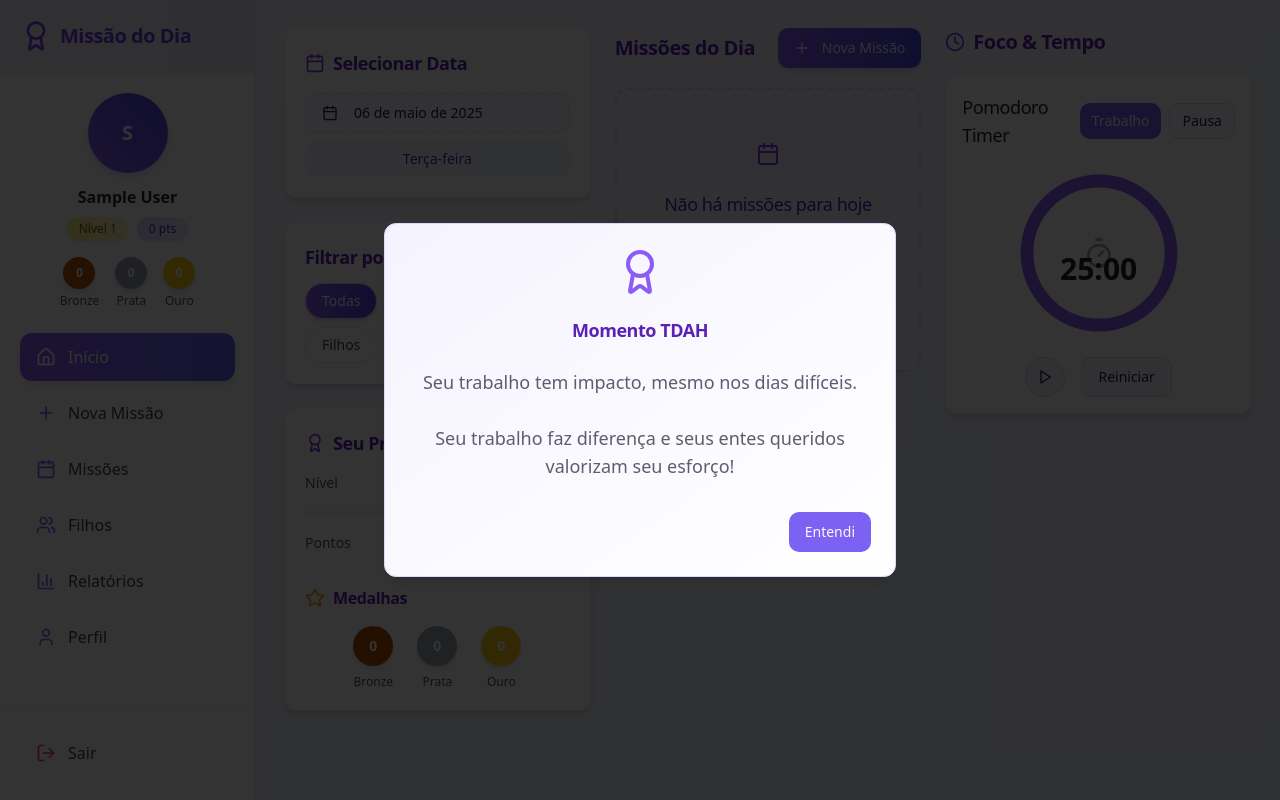
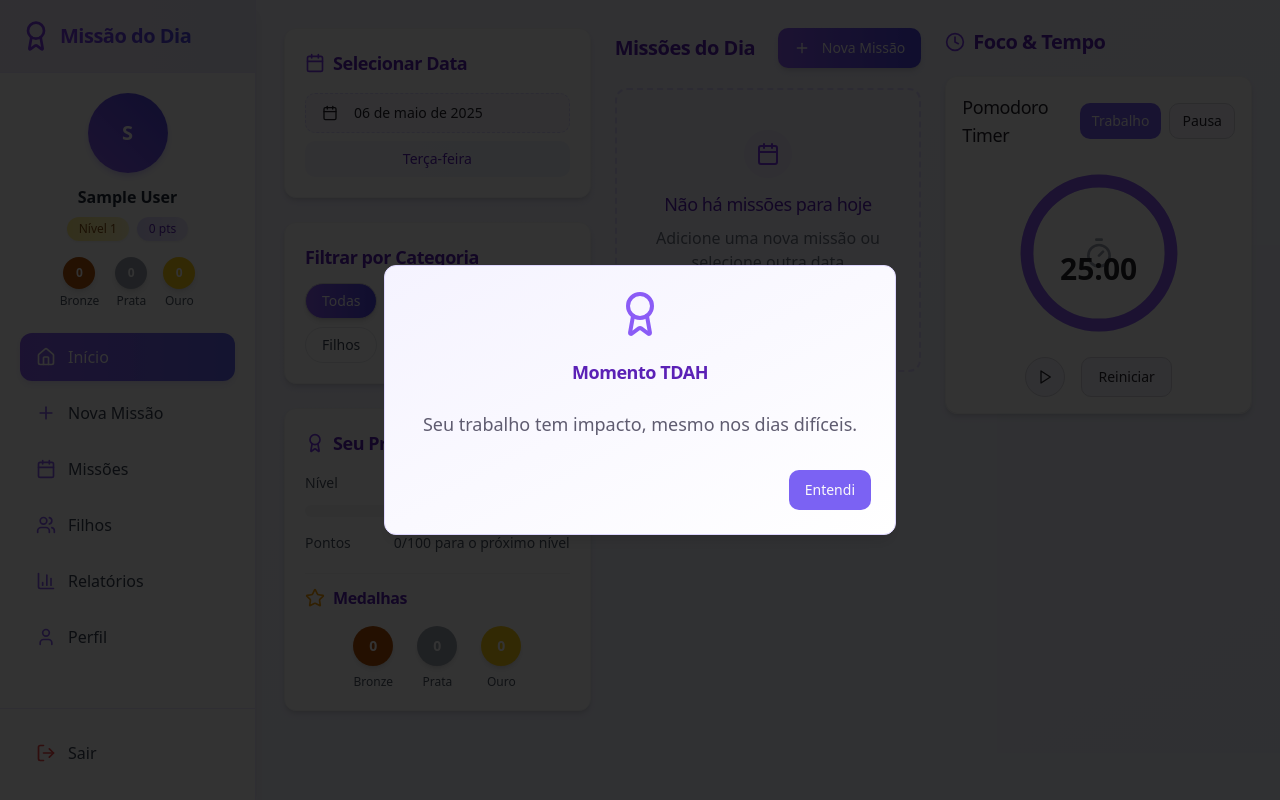
Before and after one commit to andersonmenezes2025/dia-a-dia-missao, a React (Vite) app: page / in a window 1280 px wide. Built offline with nearby package versions, Linux system fonts and the light colour scheme; sample sign-in values are in the browser's storage.

Commit message:
Remove motivational phrase
Removes the phrase "Seu trabalho faz diferença e seus entes queridos valorizam seu esforço!" from motivational messages in `MotivationalAlert.tsx` and `src/contexts/task/utils.ts`.

```diff
--- a/src/components/MotivationalAlert.tsx
+++ b/src/components/MotivationalAlert.tsx
@@ -34,8 +34,6 @@ const MotivationalAlert: React.FC<MotivationalAlertProps> = ({
 
       if (isReminder && taskTitle) {
         phrase = `Lembrete: "${taskTitle}" começa em breve!\n\n${phrase}\n\nLembre-se que seu trabalho é importante e sua família te ama muito!`;
-      } else {
-        phrase = `${phrase}\n\nSeu trabalho faz diferença e seus entes queridos valorizam seu esforço!`;
       }
 
       setQuote(phrase);
```
